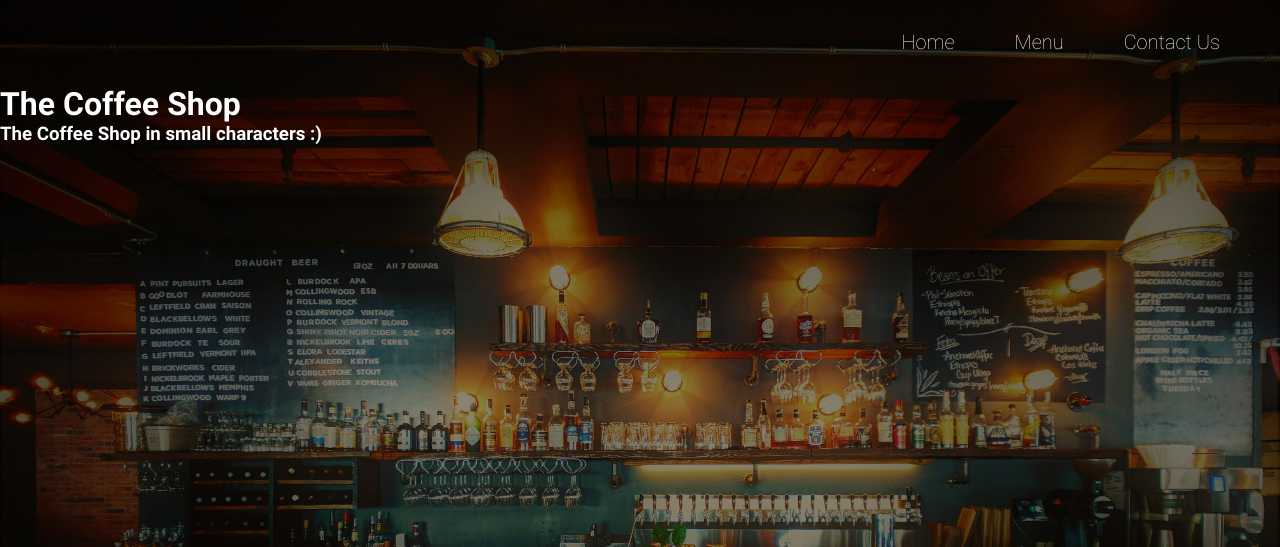
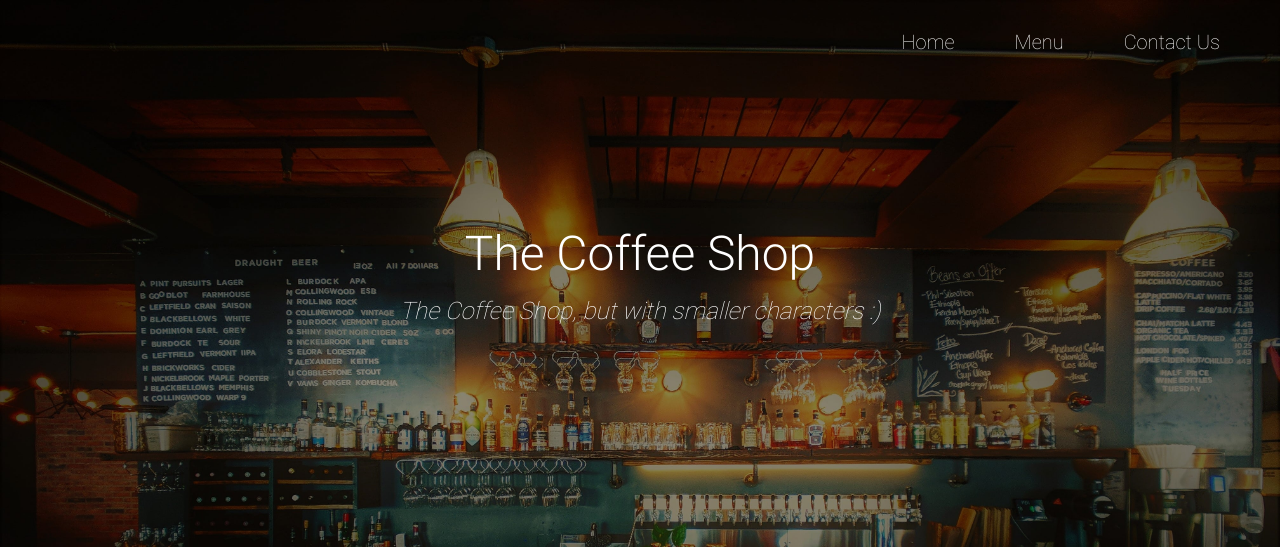
Before and after one commit to oscardelalanza/restaurant-page, a website built with webpack: page dist/index.html in a window 1280 px wide. Shown: the top 547 px of the page. Built offline with Linux system fonts and the light colour scheme.

Commit message:
header styles added with small modfications to header js

```diff
--- a/src/header.js
+++ b/src/header.js
@@ -20,16 +20,15 @@ const nav = () => {
     contactLink.innerText = 'Contact Us';
     contactLink.href = '#';
 
+    titleContainer.className = 'title-container';
     title.innerText = 'The Coffee Shop';
-    subtitle.innerText = 'The Coffee Shop in small characters :)';
-    titleContainer.className = 'title-container';
+    subtitle.innerText = 'The Coffee Shop, but with smaller characters :)';
 
     titleContainer.appendChild(title);
     titleContainer.appendChild(subtitle);
     navTag.appendChild(homeLink);
     navTag.appendChild(menuLink);
     navTag.appendChild(contactLink);
-
     header.appendChild(navTag);
     header.appendChild(titleContainer);
 
--- a/src/sass/styles.scss
+++ b/src/sass/styles.scss
@@ -14,11 +14,15 @@ header {
   background: url("../img/bg-img.jpg");
   background-size: cover;
   color: #fff;
+  width: 100%;
+  position: relative;
 
   nav {
     display: flex;
     justify-content: flex-end;
     padding-right: 30px;
+    position: relative;
+    z-index: 1;
 
     a {
       color: #fff;
@@ -33,4 +37,33 @@ header {
       }
     }
   }
+
+  .title-container {
+    height: 100%;
+    position: absolute;
+    top: 0;
+    left: 0;
+    right: 0;
+    bottom: 0;
+    display: flex;
+    flex-wrap: wrap;
+    align-content: center;
+
+    h1, h3 {
+      width: 100%;
+      text-align: center;
+    }
+
+    h1 {
+      margin-bottom: 15px;
+      font-weight: 300;
+      font-size: 48px;
+    }
+
+    h3 {
+      font-weight: 200;
+      font-style: italic;
+      font-size: 24px;
+    }
+  }
 }
```
Also changed, not shown: dist/main.js.
